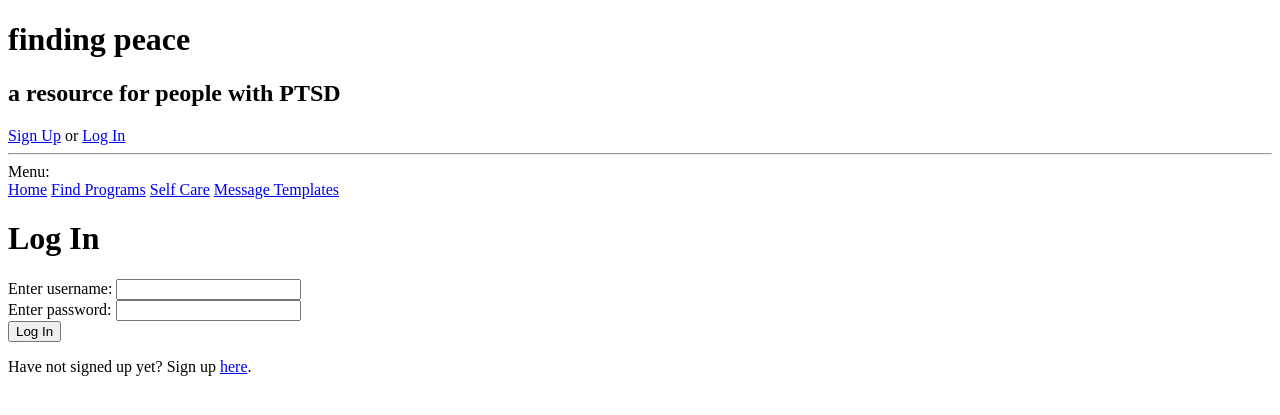
After one commit to salazardenise/ptsd-project, a Flask app: page /login in a window 1280 px wide. The commit adds this page. Shown: the top 415 px of the page. Run offline with Flask 2, Linux system fonts and the light colour scheme; some libraries are stand-ins or nearby versions.

Commit message:
Implement login and logout

```diff
--- a/server.py
+++ b/server.py
@@ -51,6 +51,22 @@ def signup():
     flash(f'{username} successfully signed up.')
     return redirect('/')
 
+@app.route('/login', methods=['GET'])
+def display_login_form():
+    """ Display log in page. """
+
+    return render_template('login.html')
+
+@app.route('/login', methods=['POST'])
+def login():
+    """ Login the user. """
+
+    username = request.form.get('username')
+    session['user_id'] = db.session.query(User.user_id).filter_by(username=username).one()[0]
+    flash(f'{username} successfully logged in.')
+
+    return redirect('/')
+
 @app.route('/user_exists', methods=['GET'])
 def user_exists():
     """ Determines if username given already exists in the database. """
@@ -58,6 +74,29 @@ def user_exists():
     if User.query.filter_by(username=username).first() is not None:
         return 'found'
     return 'not found'
+
+@app.route('/validate_login', methods=['POST'])
+def validate_login_credentials():
+    """ Take username and password and validate them. """
+
+    username = request.form.get('username')
+    password = request.form.get('password')
+
+    if User.query.filter_by(username=username, password=password).first() is not None:
+        return 'valid'
+    return 'not valid'
+
+@app.route('/logout')
+def logout():
+    """ Logout the current logged in user. """
+
+    user_id = session['user_id']
+    username = db.session.query(User.username).filter_by(user_id=user_id).one()[0]
+    flash(f'{username} successfully logged out.')
+    del session['user_id']
+
+    return redirect('/')
+
 
 if __name__ == '__main__':
     # debug must be set to True at the point that DebugToolbarExtension is invoked
--- /dev/null
+++ b/static/js/login.js
@@ -0,0 +1,32 @@
+"use strict";
+
+$('#logInForm').on('submit', (evt) => {
+    evt.preventDefault();
+
+    let password = $('#logInPassword').val();
+    let username = $('#logInUsername').val();
+
+    $.get('/user_exists', {'username': username}, (result) => {
+        if (result != 'found') {
+            $('#logInErrorMessage').html("Error: Username not recognized.")
+            $('#logInErrorMessage').show();
+            setTimeout(() => $('#logInErrorMessage').hide(), 5000)
+        }
+        else {
+            $.post('/validate_login',
+                  {'username': username, 'password': password},
+                  (result) => {
+                        if (result != 'valid') {
+                            $('#logInErrorMessage').html("Error: Username and password do not match")
+                            $('#logInErrorMessage').show();
+                            setTimeout(() => $('#logInErrorMessage').hide(), 5000)
+                        } else {
+                            console.log(username)
+                            $.post('/login',
+                                {'username': username},
+                                () => {window.location.replace("/");})
+                        }
+                  });
+        }
+    });
+});
--- a/templates/base.html
+++ b/templates/base.html
@@ -8,7 +8,7 @@
     <header>
         <h1>finding peace</h1>
         <h2>a resource for people with PTSD</h2>
-        {% if 'loggedInOut' not in session %}
+        {% if 'user_id' not in session %}
         <a href="/signup">Sign Up</a> or
         <a href="/login">Log In</a>
         {% else %}
--- /dev/null
+++ b/templates/login.html
@@ -0,0 +1,21 @@
+{% extends 'base.html' %}
+
+{% block title %}Log In{% endblock %}
+
+{% block content %}
+<h1>Log In</h1>
+<form id="logInForm" action="/login" method="POST">
+    <label>Enter username:
+        <input type="text" id="logInUsername" required>
+    </label>
+    <br>
+    <label>Enter password:
+        <input type="text" id="logInPassword" required>
+    </label>
+    <br>
+    <input type="submit" value="Log In">
+</form>
+<p id="logInErrorMessage" hidden></p>
+<p>Have not signed up yet? Sign up <a href="/signup">here</a>.</p>
+<script src="/static/js/login.js"></script>
+{% endblock %}
--- a/templates/signup.html
+++ b/templates/signup.html
@@ -66,6 +66,6 @@
            value="Submit Form">
 </form>
 <p id="signUpErrorMessage" hidden></p>
-<p>Already signed up? Login <a href="/login">here.</a></p>
+<p>Already signed up? Login <a href="/login">here</a>.</p>
 <script src="/static/js/signup.js"></script>
 {% endblock %}
```
